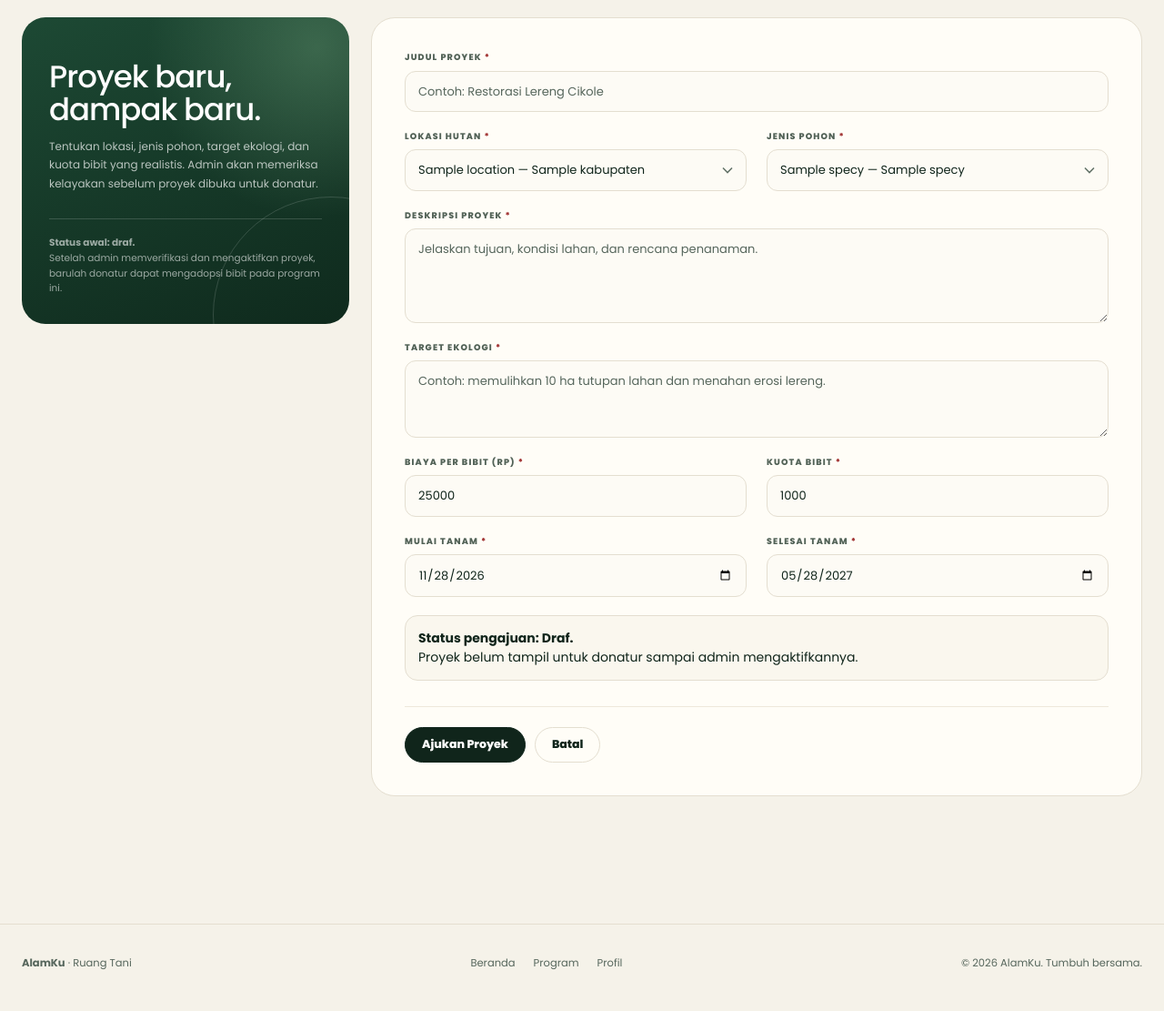
After one commit to scpsjjjhwwtmdsvd/project-AlamKu, a Laravel app: template resources/views/portal/mitra/project-create.blade.php in a window 1280 px wide. The commit adds this page. Shown: the part 432-1543 px from the top of the page at 91% size. Run offline with Laravel 12, Linux system fonts and the light colour scheme; the template is opened without the code that fills it: most values are stand-ins (such as "Sample title", 1, 10 or a date in 2020).

Commit message:
feat(mitra): form tambah proyek dan status draf

```diff
--- /dev/null
+++ b/resources/views/portal/mitra/project-create.blade.php
@@ -0,0 +1,144 @@
+@extends('layouts.portal', ['role' => 'mitra'])
+
+@section('title', 'Ajukan Proyek')
+
+@section('content')
+    <section class="portal-hero portal-hero-slim" data-role="mitra">
+        <div class="portal-hero-copy">
+            <h1>Ajukan proyek baru.</h1>
+            <p>Lengkapi rencana penanaman kelompok Anda. Proyek akan masuk sebagai draf untuk diverifikasi admin.</p>
+        </div>
+        <div class="hero-side-actions">
+            <a class="btn btn-ghost-light" href="{{ route('mitra.projects') }}">&larr; Kembali</a>
+        </div>
+    </section>
+
+    @if ($locations->isEmpty())
+        <div class="panel empty-state">
+            <strong>Belum ada lokasi hutan untuk kelompok {{ $kelompok->nama_kelompok }}.</strong>
+            <span>Admin perlu menambahkan lokasi hutan terlebih dahulu sebelum Anda dapat mengajukan proyek.</span>
+            <div style="margin-top:18px">
+                <a class="btn btn-dark" href="{{ route('mitra.profile') }}">Periksa profil kelompok</a>
+            </div>
+        </div>
+    @else
+        <div class="form-layout">
+            <aside class="form-aside">
+                <h2>Proyek baru, dampak baru.</h2>
+                <p>
+                    Tentukan lokasi, jenis pohon, target ekologi, dan kuota bibit yang realistis.
+                    Admin akan memeriksa kelayakan sebelum proyek dibuka untuk donatur.
+                </p>
+                <div class="aside-note">
+                    <strong>Status awal: draf.</strong><br>
+                    Setelah admin memverifikasi dan mengaktifkan proyek, barulah donatur dapat mengadopsi bibit
+                    pada program ini.
+                </div>
+            </aside>
+
+            <div class="form-card">
+                <form method="POST" action="{{ route('mitra.projects.store') }}">
+                    @csrf
+
+                    <div class="form-grid">
+                        <div class="form-group full">
+                            <label for="judul">Judul Proyek <span class="req">*</span></label>
+                            <input id="judul" type="text" name="judul" value="{{ old('judul') }}" placeholder="Contoh: Restorasi Lereng Cikole">
+                            @error('judul')
+                                <div class="error">{{ $message }}</div>
+                            @enderror
+                        </div>
+
+                        <div class="form-group">
+                            <label for="lokasi_hutan_id">Lokasi Hutan <span class="req">*</span></label>
+                            <select id="lokasi_hutan_id" name="lokasi_hutan_id">
+                                @foreach ($locations as $location)
+                                    <option value="{{ $location->id }}" @selected((string) old('lokasi_hutan_id') === (string) $location->id)>
+                                        {{ $location->nama_area_konservasi }} — {{ $location->kabupaten }}
+                                    </option>
+                                @endforeach
+                            </select>
+                            @error('lokasi_hutan_id')
+                                <div class="error">{{ $message }}</div>
+                            @enderror
+                        </div>
+
+                        <div class="form-group">
+                            <label for="jenis_pohon_id">Jenis Pohon <span class="req">*</span></label>
+                            <select id="jenis_pohon_id" name="jenis_pohon_id">
+                                @foreach ($species as $item)
+                                    <option value="{{ $item->id }}" @selected((string) old('jenis_pohon_id') === (string) $item->id)>
+                                        {{ $item->nama_lokal }}{{ $item->nama_ilmiah ? ' — '.$item->nama_ilmiah : '' }}
+                                    </option>
+                                @endforeach
+                            </select>
+                            @error('jenis_pohon_id')
+                                <div class="error">{{ $message }}</div>
+                            @enderror
+                        </div>
+
+                        <div class="form-group full">
+                            <label for="deskripsi">Deskripsi Proyek <span class="req">*</span></label>
+                            <textarea id="deskripsi" name="deskripsi" rows="4" placeholder="Jelaskan tujuan, kondisi lahan, dan rencana penanaman.">{{ old('deskripsi') }}</textarea>
+                            @error('deskripsi')
+                                <div class="error">{{ $message }}</div>
+                            @enderror
+                        </div>
+
+                        <div class="form-group full">
+                            <label for="target_ekologi">Target Ekologi <span class="req">*</span></label>
+                            <textarea id="target_ekologi" name="target_ekologi" rows="3" placeholder="Contoh: memulihkan 10 ha tutupan lahan dan menahan erosi lereng.">{{ old('target_ekologi') }}</textarea>
+                            @error('target_ekologi')
+                                <div class="error">{{ $message }}</div>
+                            @enderror
+                        </div>
+
+                        <div class="form-group">
+                            <label for="biaya_per_bibit">Biaya per Bibit (Rp) <span class="req">*</span></label>
+                            <input id="biaya_per_bibit" type="number" name="biaya_per_bibit" min="0" value="{{ old('biaya_per_bibit', 25000) }}">
+                            @error('biaya_per_bibit')
+                                <div class="error">{{ $message }}</div>
+                            @enderror
+                        </div>
+
+                        <div class="form-group">
+                            <label for="kuota_bibit">Kuota Bibit <span class="req">*</span></label>
+                            <input id="kuota_bibit" type="number" name="kuota_bibit" min="1" value="{{ old('kuota_bibit', 1000) }}">
+                            @error('kuota_bibit')
+                                <div class="error">{{ $message }}</div>
+                            @enderror
+                        </div>
+
+                        <div class="form-group">
+                            <label for="tanggal_mulai_tanam">Mulai Tanam <span class="req">*</span></label>
+                            <input id="tanggal_mulai_tanam" type="date" name="tanggal_mulai_tanam" value="{{ old('tanggal_mulai_tanam', now()->format('Y-m-d')) }}">
+                            @error('tanggal_mulai_tanam')
+                                <div class="error">{{ $message }}</div>
+                            @enderror
+                        </div>
+
+                        <div class="form-group">
+                            <label for="tanggal_selesai_tanam">Selesai Tanam <span class="req">*</span></label>
+                            <input id="tanggal_selesai_tanam" type="date" name="tanggal_selesai_tanam" value="{{ old('tanggal_selesai_tanam', now()->addMonths(6)->format('Y-m-d')) }}">
+                            @error('tanggal_selesai_tanam')
+                                <div class="error">{{ $message }}</div>
+                            @enderror
+                        </div>
+
+                        <div class="form-group full">
+                            <div style="padding:14px;border:1px solid var(--line);border-radius:14px;background:#faf7ee">
+                                <strong>Status pengajuan: Draf.</strong><br>
+                                Proyek belum tampil untuk donatur sampai admin mengaktifkannya.
+                            </div>
+                        </div>
+                    </div>
+
+                    <div class="form-actions">
+                        <button class="btn btn-dark" type="submit">Ajukan Proyek</button>
+                        <a class="btn" href="{{ route('mitra.projects') }}">Batal</a>
+                    </div>
+                </form>
+            </div>
+        </div>
+    @endif
+@endsection
```
Also changed, not shown: resources/views/portal/mitra/project-show.blade.php (+11 -2 lines), resources/views/portal/mitra/projects.blade.php (+6 -2 lines), tests/Feature/MitraAndAdminFeaturesTest.php (+64 -0 lines).
